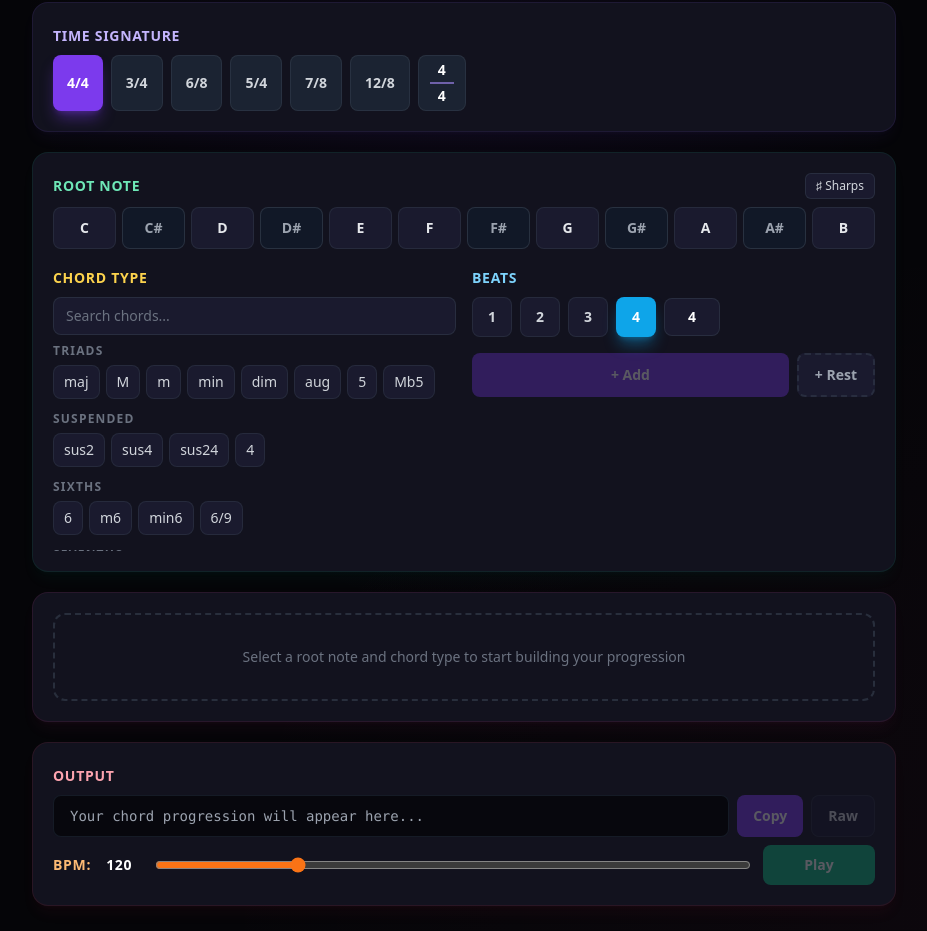
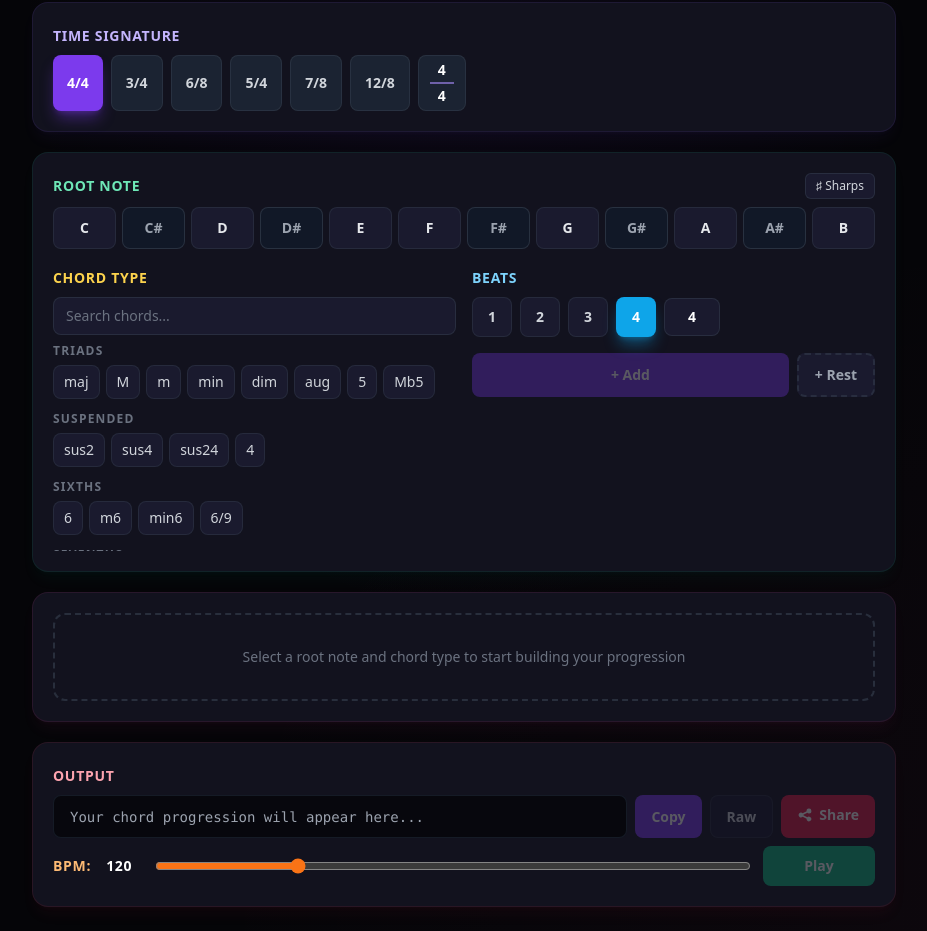
Before and after one commit to rafaelpernil2/TwitchMIDI-ChordProgressionBuilder, an Astro site: page / in a window 1280 px wide. Shown: the part 82-1013 px from the top of the page, without its empty margins (176-1103 px from the left). Built offline with nearby package versions, Linux system fonts and the light colour scheme; Astro itself is replaced by a stand-in of ours.

Commit message:
feat: Add share button

```diff
--- a/src/components/OutputBar.tsx
+++ b/src/components/OutputBar.tsx
@@ -9,6 +9,7 @@ interface Props {
 export default function OutputBar({ output, onCommandChange }: Props) {
   const { t } = useI18n();
   const [copied, setCopied] = useState(false);
+  const [shareCopied, setShareCopied] = useState(false);
   const [isEditing, setIsEditing] = useState(false);
   const [editValue, setEditValue] = useState("");
   const [parseError, setParseError] = useState(false);
@@ -68,6 +69,13 @@ export default function OutputBar({ output, onCommandChange }: Props) {
     setTimeout(() => setCopied(false), 2000);
   }
 
+  async function handleShare() {
+    if (!output) return;
+    await navigator.clipboard.writeText(window.location.href);
+    setShareCopied(true);
+    setTimeout(() => setShareCopied(false), 2000);
+  }
+
   return (
     <div class="space-y-2">
       <label class="text-sm font-semibold text-rose-300 uppercase tracking-wider">
@@ -113,6 +121,18 @@ export default function OutputBar({ output, onCommandChange }: Props) {
           >
             {t.raw}
           </button>
+          <button
+            onClick={handleShare}
+            disabled={!output}
+            class={`flex-1 sm:flex-none px-4 py-2.5 rounded-lg text-sm font-bold transition-all whitespace-nowrap ${
+              shareCopied
+                ? "bg-emerald-500 text-white"
+                : "bg-rose-600 text-white hover:bg-rose-500 shadow-lg shadow-rose-600/20"
+            } disabled:opacity-30 disabled:cursor-not-allowed disabled:shadow-none`}
+            title={t.shareLoop}
+          >
+            {shareCopied ? t.shareCopied : (<span class="inline-flex items-center gap-1.5"><svg xmlns="http://www.w3.org/2000/svg" class="w-4 h-4" viewBox="0 0 20 20" fill="currentColor"><path d="M15 8a3 3 0 10-2.977-2.63l-4.94 2.47a3 3 0 100 4.319l4.94 2.47a3 3 0 10.895-1.789l-4.94-2.47a3.027 3.027 0 000-.74l4.94-2.47C13.456 7.68 14.19 8 15 8z" /></svg>{t.share}</span>)}
+          </button>
         </div>
       </div>
     </div>
--- a/src/lib/i18n.ts
+++ b/src/lib/i18n.ts
@@ -51,6 +51,9 @@ const translations = {
     raw: "Raw",
     copyWithCommand: "Copy with !sendloop command",
     copyChordsOnly: "Copy chords only",
+    share: "Share",
+    shareCopied: "Link copied!",
+    shareLoop: "Copy link to share this loop",
 
     // Chord Categories
     categories: {
@@ -119,6 +122,9 @@ const translations = {
     raw: "Raw",
     copyWithCommand: "Copiar con el comando !sendloop",
     copyChordsOnly: "Copiar solo los acordes",
+    share: "Compartir",
+    shareCopied: "Enlace copiado!",
+    shareLoop: "Copiar enlace para compartir este loop",
 
     // Chord Categories
     categories: {
```
